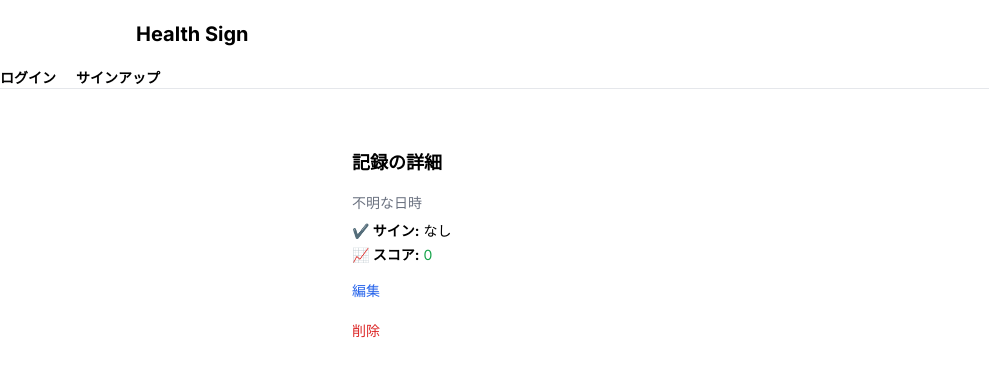
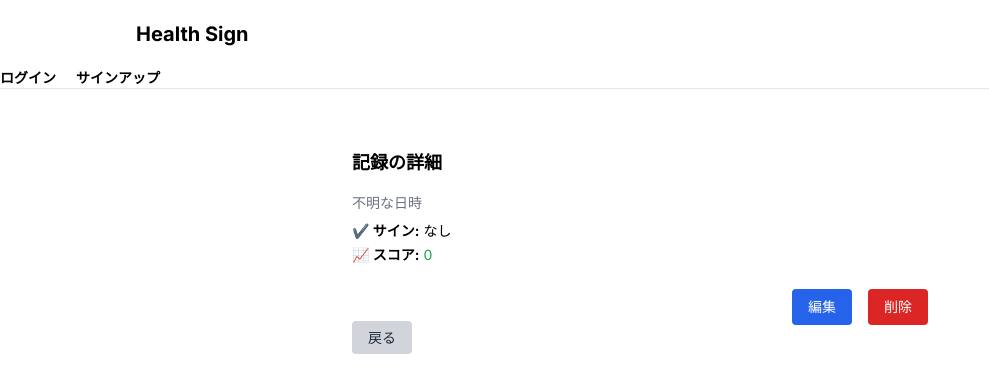
Before and after one commit to igara4/health-sign, a Next.js app: page /conditions/1/dailyLogDetail in a window 1280 px wide. Shown: the top 392 px of the page, without its empty margins (0-989 px from the left). Built offline with nearby package versions, Linux system fonts and the light colour scheme; no server answers; the database is empty.

Commit message:
dailyLogDetail/page.tsxのボタンを修正

```diff
--- a/app/conditions/[id]/dailyLogDetail/page.tsx
+++ b/app/conditions/[id]/dailyLogDetail/page.tsx
@@ -1,5 +1,4 @@
 import { deleteLog } from "@/app/actions/deleteLog"
-import { Button } from "@/components/ui/button"
 import { formatToJST } from "@/lib/utils"
 import { createClient } from "@/utils/supabase/server"
 import Link from "next/link"
@@ -56,17 +55,28 @@ export default async function DailyLogDetailPage({ params }: { params: { id: str
                     {score}
                 </span>
             </div>
-            <Link
+            <div className="flex justify-end mt-6 space-x-4">
+            <a
                 href={`/conditions/${params.id}/edit`}
-                className="text-blue-600 text-sm hover:underline mr-4 inline-block mt-4"
+                className="px-4 py-2  bg-blue-600 text-sm text-white rounded hover:bg-blue-700 transition"
             >
                 編集
-            </Link>
-            <form action={deleteLog.bind(null,params.id)} className="mt-4">
-            <button type="submit" className="text-red-600 text-sm hover:underline">
+            </a>
+            <form action={deleteLog.bind(null,params.id)}>
+            <button
+                type="submit"
+                className="px-4 py-2 bg-red-600 text-sm text-white rounded hover:bg-red-700 transition">
                 削除
             </button>
             </form>
+
+            </div>
+            <a
+                href="/"
+                className="px-4 py-2 bg-gray-300 text-sm text-gray-800 rounded hover:bg-gray-400 transition"
+            >
+                戻る
+            </a>
         </div>
     )
 }
```
